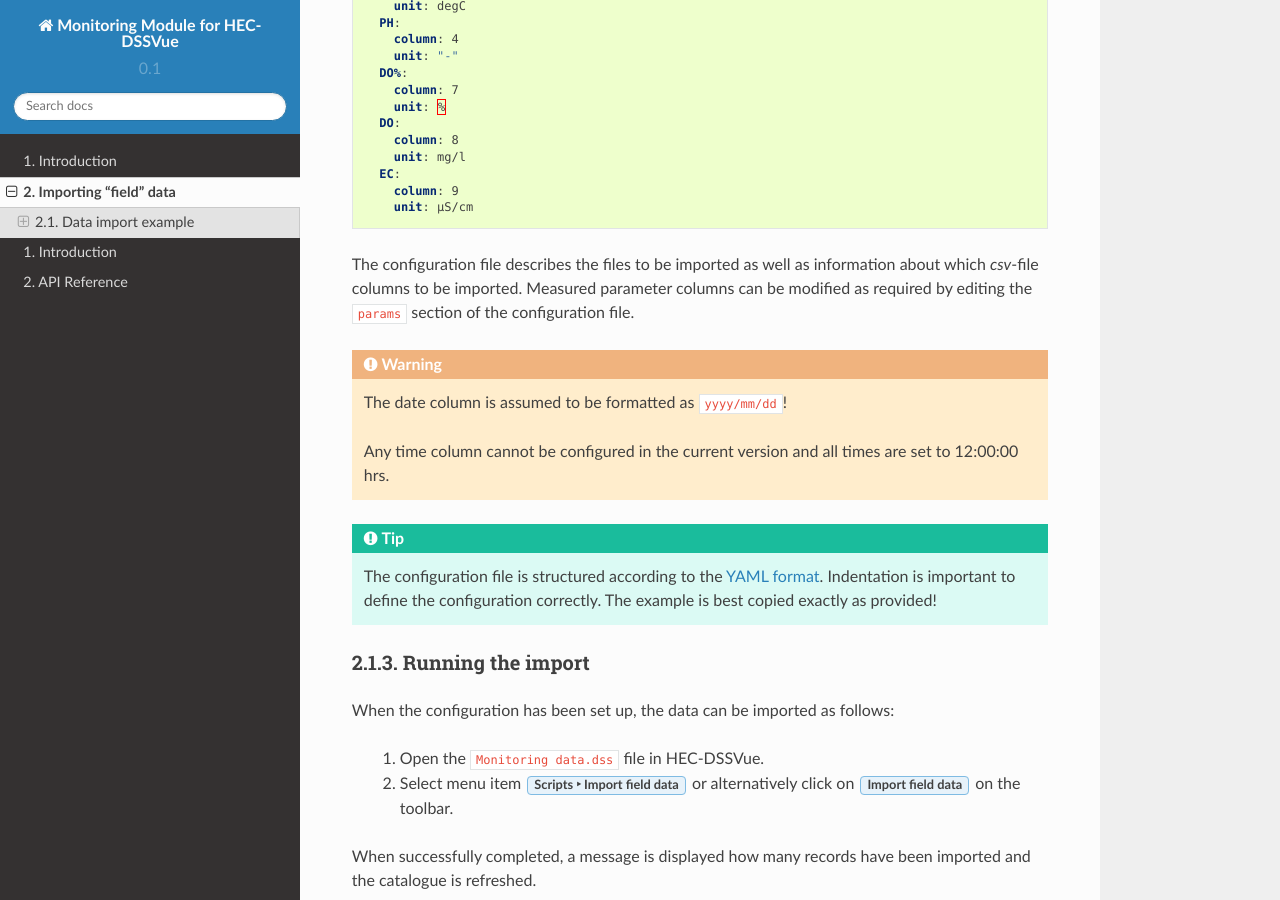
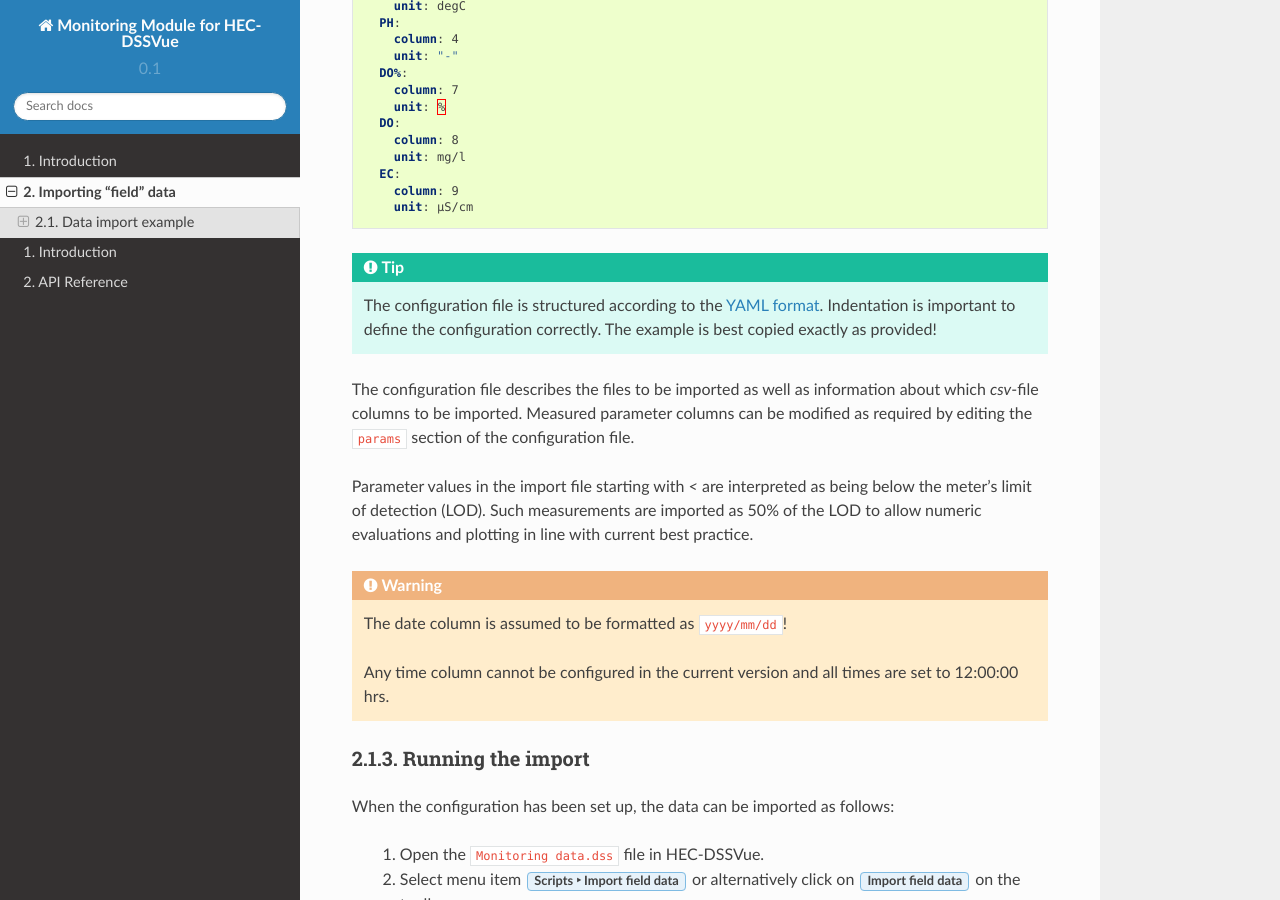
Before and after one commit to EnviroCentre/monitoring-module, a Sphinx documentation site: the page built from docs/source/import_field_data.rst, in a window 1280 px wide and 900 px high, scrolled down 1252 px. Built offline with Sphinx 7.4.7 and the Read the Docs theme 2.0.0, drawn with Linux system fonts in a browser that asks for light colours.

Commit message:
section on LOD

```diff
--- a/docs/source/import_field_data.rst
+++ b/docs/source/import_field_data.rst
@@ -72,10 +72,22 @@
         unit: µS/cm
 
 
+.. tip::
+
+   The configuration file is structured according to the `YAML format
+   <http://yaml.org>`_. Indentation is important to define the configuration
+   correctly. The example is best copied exactly as provided!
+
+
 The configuration file describes the files to be imported as well as information
 about which `csv`-file columns to be imported. Measured parameter columns can be
 modified as required by editing the ``params`` section of the configuration
 file.
+
+Parameter values in the import file starting with `<` are interpreted as being
+below the meter's limit of detection (LOD). Such measurements are imported as
+50% of the LOD to allow numeric evaluations and plotting in line with current
+best practice.
 
 
 .. warning::
```
Also changed, not shown: other parts of docs/source/import_field_data.rst (+0 -6 lines).
